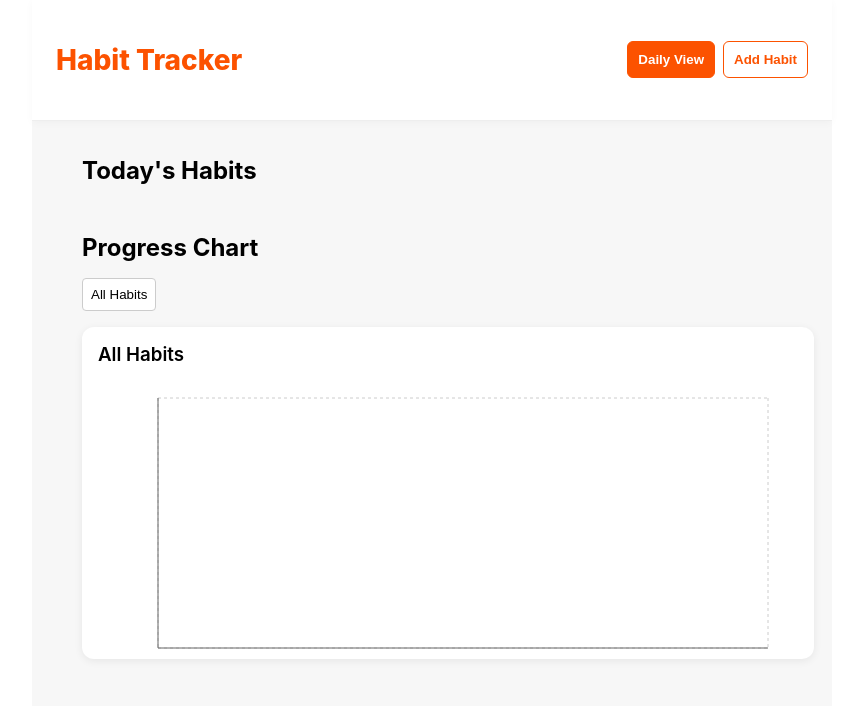
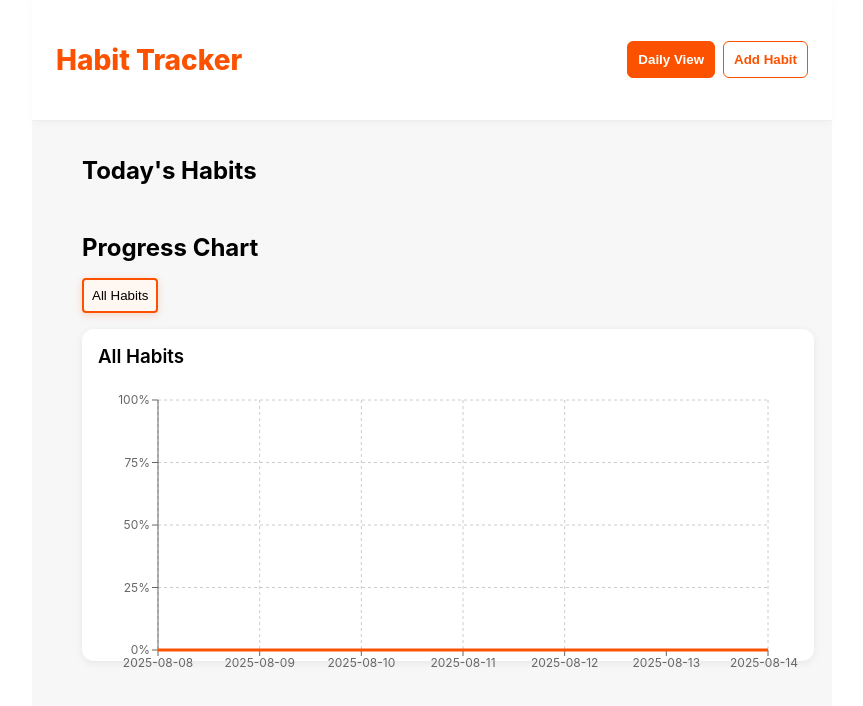
Before and after one commit to jgoodheart13/habit-tracker, a React (Create React App) app: page / in a window 1280 px wide. Shown: the top 706 px of the page, without its empty margins (208-1071 px from the left). Built offline with nearby package versions, Linux system fonts and the light colour scheme.

Commit message:
Fix some bugs in the Habit CheckList

```diff
--- a/src/components/HabitChecklist.js
+++ b/src/components/HabitChecklist.js
@@ -4,17 +4,28 @@ import React from 'react';
 export default function HabitChecklist({ habits, onComplete }) {
   const today = new Date().toISOString().slice(0, 10);
   return (
-    <div style={{ display: 'flex', flexDirection: 'column', gap: 8 }}>
-      {habits.map(habit => (
-        <label key={habit.id} style={{ display: 'flex', alignItems: 'center', gap: 8, background: '#fff', padding: 10, borderRadius: 8, boxShadow: '0 1px 4px rgba(0,0,0,0.05)' }}>
+    <div style={{ display: "flex", flexDirection: "column", gap: 8 }}>
+      {habits.map((habit) => (
+        <label
+          key={habit.id}
+          style={{
+            display: "flex",
+            alignItems: "center",
+            gap: 8,
+            background: "#fff",
+            padding: 10,
+            borderRadius: 8,
+            boxShadow: "0 1px 4px rgba(0,0,0,0.05)",
+          }}
+        >
           <input
             type="checkbox"
             checked={habit.completedDates.includes(today)}
-            onChange={() => onComplete(habit.id, today)}
-            style={{ accentColor: '#fc5200', width: 20, height: 20 }}
+            onChange={(e) => onComplete(habit.id, today, e.target.checked)}
+            style={{ accentColor: "#fc5200", width: 20, height: 20 }}
           />
           <span style={{ fontWeight: 500 }}>{habit.name}</span>
-          <span style={{ fontSize: 12, color: '#888' }}>({habit.type})</span>
+          <span style={{ fontSize: 12, color: "#888" }}>({habit.type})</span>
         </label>
       ))}
     </div>
--- a/src/pages/DailyViewPage.js
+++ b/src/pages/DailyViewPage.js
@@ -1,9 +1,10 @@
 // DailyViewPage.js
-import React, { useState, useEffect } from 'react';
-import HabitChecklist from '../components/HabitChecklist';
-import HabitChart from '../components/HabitChart';
-import { getHabits, markHabitComplete } from '../services/habitService';
-import { calculateRollingAverage } from '../utils/rollingAverage';
+
+import React, { useState, useEffect } from "react";
+import HabitChecklist from "../components/HabitChecklist";
+import HabitChart from "../components/HabitChart";
+import { getHabits, markHabitComplete } from "../services/habitService";
+import { calculateRollingAverage } from "../utils/rollingAverage";
 
 function getLastNDates(n) {
   const dates = [];
@@ -17,51 +18,107 @@ function getLastNDates(n) {
 
 export default function DailyViewPage() {
   const [habits, setHabits] = useState([]);
-  const [selectedHabitId, setSelectedHabitId] = useState(null);
+  const [selectedHabitIds, setSelectedHabitIds] = useState([]);
 
   useEffect(() => {
     setHabits(getHabits());
   }, []);
 
-  function handleComplete(id, date) {
-    markHabitComplete(id, date);
-    setHabits(getHabits());
+  function handleComplete(id, date, isChecked) {
+    console.log("handleComplete called:", { id, date, isChecked });
+    markHabitComplete(id, date, isChecked);
+    const updatedHabits = getHabits();
+    console.log("Habits after markComplete:", updatedHabits);
+    setHabits(updatedHabits);
+  }
+
+  function handleSelectHabit(id) {
+    setSelectedHabitIds((prev) =>
+      prev.includes(id) ? prev.filter((hid) => hid !== id) : [...prev, id]
+    );
+  }
+
+  function handleSelectAll() {
+    setSelectedHabitIds([]);
   }
 
   const last7Days = getLastNDates(7);
-  const chartData = selectedHabitId
-    ? calculateRollingAverage(
-        habits.find(h => h.id === selectedHabitId)?.completedDates || [],
-        last7Days
-      )
-    : habits.map(habit => ({
-        name: habit.name,
-        ...calculateRollingAverage(habit.completedDates, last7Days).slice(-1)[0],
-      }));
+  // If none selected, show all habits. If some selected, show only those.
+  const filteredHabits =
+    selectedHabitIds.length === 0
+      ? habits
+      : habits.filter((h) => selectedHabitIds.includes(h.id));
+
+  // Calculate average for each day for selected habits
+  const chartData = last7Days.map((date) => {
+    const total = filteredHabits.length;
+    const completed = filteredHabits.filter((h) =>
+      h.completedDates.includes(date)
+    ).length;
+    return {
+      date,
+      percent: total === 0 ? 0 : (completed / total) * 100,
+    };
+  });
 
   return (
-    <div style={{ padding: 16, maxWidth: 700, margin: '0 auto' }}>
+    <div style={{ padding: 16, maxWidth: 700, margin: "0 auto" }}>
       <h2 style={{ fontWeight: 700, marginBottom: 16 }}>Today's Habits</h2>
       <HabitChecklist habits={habits} onComplete={handleComplete} />
       <div style={{ marginTop: 32 }}>
         <h2 style={{ fontWeight: 700, marginBottom: 16 }}>Progress Chart</h2>
-        <div style={{ display: 'flex', gap: 16, flexWrap: 'wrap', marginBottom: 16 }}>
-          {habits.map(habit => (
-            <button
+        <div
+          style={{
+            display: "flex",
+            gap: 16,
+            flexWrap: "wrap",
+            marginBottom: 16,
+          }}
+        >
+          {habits.map((habit) => (
+            <div
               key={habit.id}
-              style={{ padding: 8, border: selectedHabitId === habit.id ? '2px solid #fc5200' : '1px solid #ccc', borderRadius: 4, background: selectedHabitId === habit.id ? '#fff7f2' : '#fff', fontWeight: 500 }}
-              onClick={() => setSelectedHabitId(habit.id)}
+              style={{ display: "flex", alignItems: "center", gap: 6 }}
             >
-              {habit.name}
-            </button>
+              <input
+                type="checkbox"
+                checked={selectedHabitIds.includes(habit.id)}
+                onChange={() => {
+                  console.log("Checkbox changed for habit:", habit.id);
+                  handleSelectHabit(habit.id);
+                }}
+                style={{ accentColor: "#fc5200", width: 18, height: 18 }}
+              />
+              <span style={{ fontWeight: 500 }}>{habit.name}</span>
+            </div>
           ))}
-          <button onClick={() => setSelectedHabitId(null)} style={{ padding: 8, border: '1px solid #ccc', borderRadius: 4, background: '#fff', fontWeight: 500 }}>
+          <button
+            onClick={handleSelectAll}
+            style={{
+              padding: 8,
+              border:
+                selectedHabitIds.length === 0
+                  ? "2px solid #fc5200"
+                  : "1px solid #ccc",
+              borderRadius: 4,
+              background: selectedHabitIds.length === 0 ? "#fff7f2" : "#fff",
+              fontWeight: 500,
+              opacity: selectedHabitIds.length === 0 ? 1 : 0.85,
+              boxShadow:
+                selectedHabitIds.length === 0 ? "0 2px 8px #fc520033" : "none",
+              transition: "all 0.2s",
+            }}
+          >
             All Habits
           </button>
         </div>
         <HabitChart
-          data={Array.isArray(chartData) ? chartData : [chartData]}
-          title={selectedHabitId ? habits.find(h => h.id === selectedHabitId)?.name : 'All Habits'}
+          data={chartData}
+          title={
+            selectedHabitIds.length === 0
+              ? "All Habits"
+              : `Selected Habits (${selectedHabitIds.length})`
+          }
         />
       </div>
     </div>
--- a/src/services/habitService.js
+++ b/src/services/habitService.js
@@ -23,9 +23,30 @@ export function updateHabit(id, updates) {
   saveHabits(habits);
 }
 
-export function markHabitComplete(id, date) {
-  const habits = getHabits().map(h => h.id === id ? { ...h, completedDates: [...h.completedDates, date] } : h);
+export function markHabitComplete(id, date, isChecked) {
+  console.log("markHabitComplete called:", { id, date, isChecked });
+  const habits = getHabits().map((h) => {
+    if (h.id !== id) return h;
+    if (isChecked) {
+      // Add date if not present
+      if (!h.completedDates.includes(date)) {
+        const updated = { ...h, completedDates: [...h.completedDates, date] };
+        console.log("Adding date:", updated);
+        return updated;
+      }
+      return h;
+    } else {
+      // Remove date if present
+      const updated = {
+        ...h,
+        completedDates: h.completedDates.filter((d) => d !== date),
+      };
+      console.log("Removing date:", updated);
+      return updated;
+    }
+  });
   saveHabits(habits);
+  console.log("Habits after update:", habits);
 }
 
 export function deleteHabit(id) {
```
